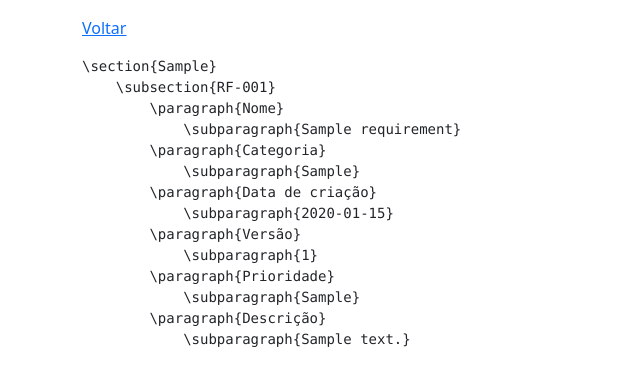
After one commit to ckc-dev/CompEng, a Django app: page /latex in a window 1280 px wide. The commit adds this page. Shown: the top 386 px of the page, without its empty margins (0-640 px from the left). Run offline with Django 4.2, Linux system fonts and the light colour scheme; tables that the repository leaves empty hold one stand-in row (values such as "Sample post"); some libraries are stand-ins or nearby versions.

Commit message:
Add LaTeX representation of requirements.
Added a page where a LaTeX representation of the requirements is displayed.

```diff
--- a/base/models.py
+++ b/base/models.py
@@ -23,11 +23,26 @@ class Reference(models.Model):
 
 
 class Requirement(models.Model):
+    LATEX_TEMPLATE = """
+    \\subsection{{RF-{pk}}}
+        \\paragraph{{Nome}}
+            \\subparagraph{{{name}}}
+        \\paragraph{{Categoria}}
+            \\subparagraph{{{category}}}
+        \\paragraph{{Data de criação}}
+            \\subparagraph{{{date}}}
+        \\paragraph{{Versão}}
+            \\subparagraph{{{version}}}
+        \\paragraph{{Prioridade}}
+            \\subparagraph{{{priority}}}
+        \\paragraph{{Descrição}}
+            \\subparagraph{{{description}}}"""
+
     author = models.CharField(max_length=64)
     reference = models.OneToOneField(
         Reference,
         on_delete=models.CASCADE,
-        related_name='requirement'
+        related_name='requirement',
     )
     type = models.CharField(
         max_length=4,
@@ -61,5 +76,16 @@ class Requirement(models.Model):
 
         super(Requirement, self).delete(*args, **kwargs)
 
+    def to_latex(self):
+        return self.LATEX_TEMPLATE.format(
+            pk=str(self.pk).zfill(3),
+            name=self.name,
+            category=self.category,
+            date=self.date,
+            version=self.version,
+            priority=self.priority,
+            description=self.description,
+        )
+
     def __str__(self):
         return f'{self.author} - {self.type} (V{self.version}) | {self.name}'
--- a/base/templates/base/index.html
+++ b/base/templates/base/index.html
@@ -53,4 +53,5 @@
       </div>
     {% endfor %}
   </div>
+  <a class="d-block text-center mt-3" href="{% url 'latex' %}">LaTeX</a>
 {% endblock %}
--- /dev/null
+++ b/base/templates/base/latex.html
@@ -0,0 +1,6 @@
+{% extends 'main.html' %}
+
+{% block body %}
+  <a class="d-block mb-3" href="{% url 'index' %}">Voltar</a>
+  <pre><code>{{ string }}</code></pre>
+{% endblock %}
--- a/base/urls.py
+++ b/base/urls.py
@@ -3,4 +3,5 @@ from django.urls import path
 
 urlpatterns = [
     path('', views.index, name='index'),
+    path('latex', views.latex, name='latex'),
 ]
--- a/base/views.py
+++ b/base/views.py
@@ -30,3 +30,20 @@ def index(request):
             )
 
     return render(request, 'base/index.html', context)
+
+
+def latex(request):
+    requirements = models.Requirement.objects.all().order_by('section')
+    sections = set(requirements.values_list('section', flat=True))
+    string = ''
+
+    for s in sections:
+        string += f'\\section{{{s}}}'
+        for r in requirements:
+            if r.section != s:
+                break
+            string += r.to_latex()
+
+    context = {'string': string}
+
+    return render(request, 'base/latex.html', context)
```
